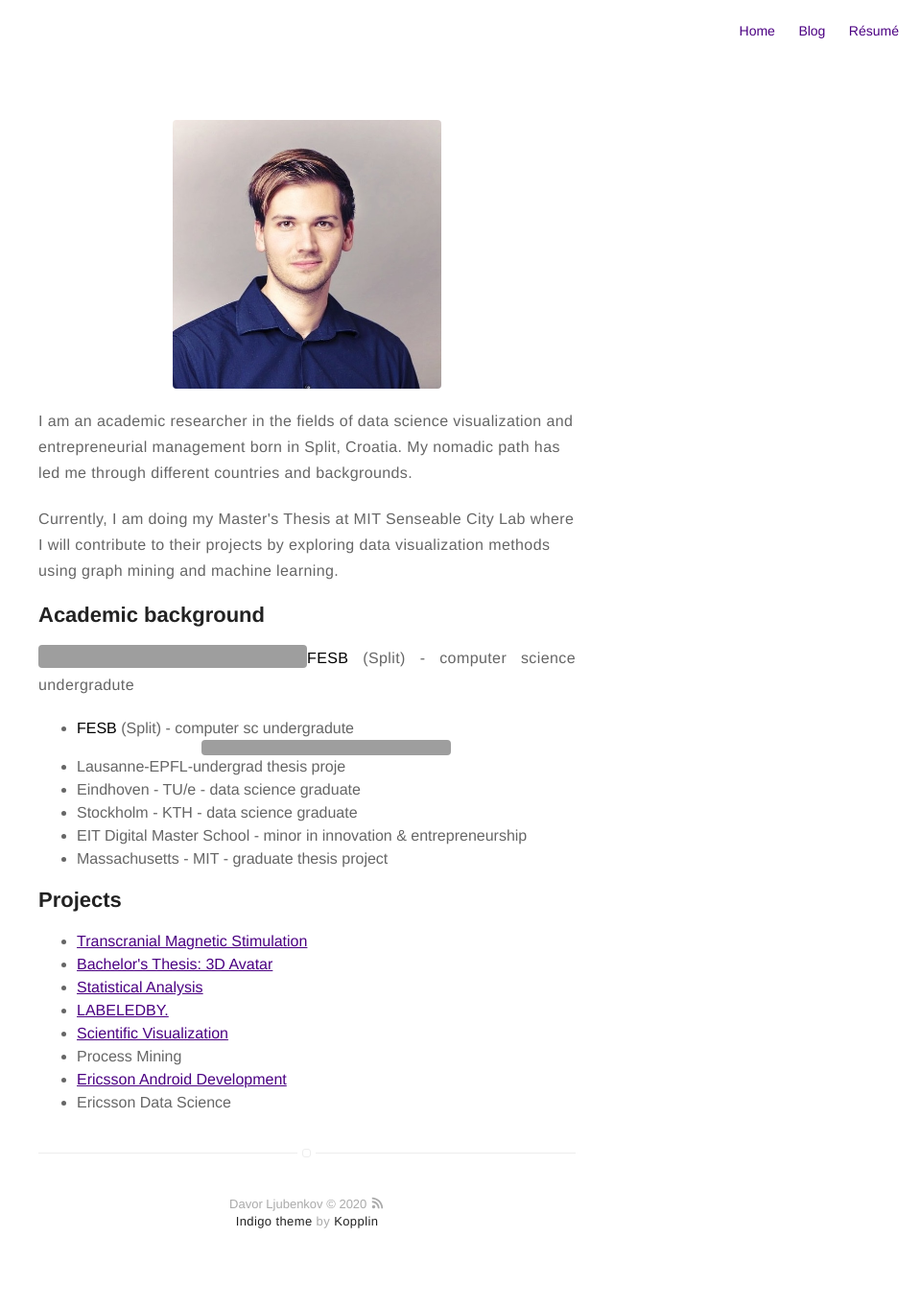
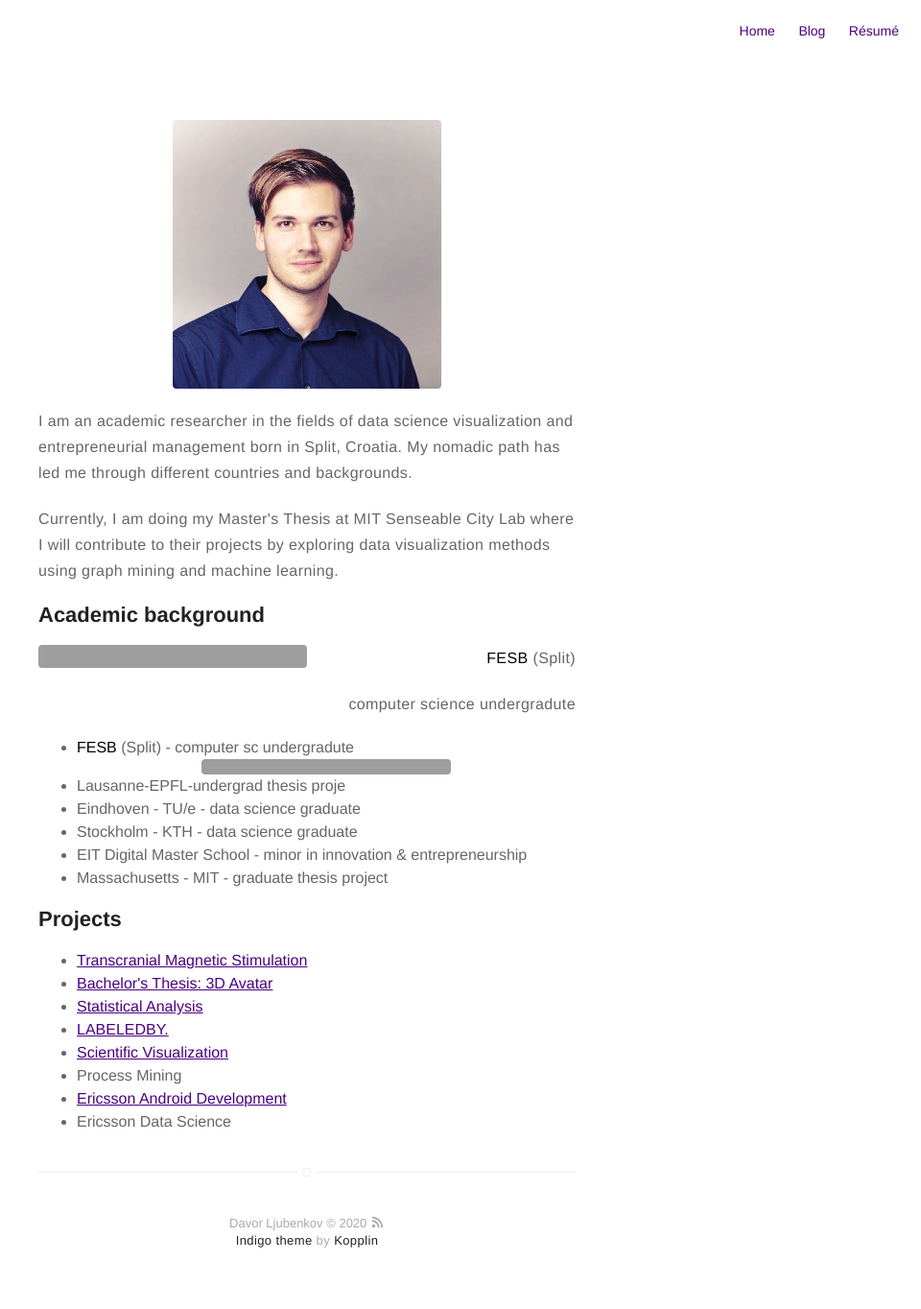
Before and after one commit to dljubenk/dljubenk.github.io, a Jekyll site: the page built from about.md, in a window 1280 px wide. Shown: the whole page at 96% size, without its empty margins (320-1280 px from the left). Built offline with Jekyll 4.4.1, drawn with Linux system fonts in a browser that asks for light colours; grey boxes are pictures that could not be loaded.

Commit message:
Update about.md

```diff
--- a/about.md
+++ b/about.md
@@ -11,7 +11,8 @@ layout: page
 
 <h2>Academic background</h2>
 
-<p align="justify"><img src="https://image.flaticon.com/icons/svg/197/197503.svg" height="24" width="24" align="left" margin-right="-120"> <strong>FESB</strong> (Split) - computer science undergradute</p>
+<p align="right"><img src="https://image.flaticon.com/icons/svg/197/197503.svg" height="24" width="24" align="left"> <strong>FESB</strong> (Split)</p>
+<p align="right">computer science undergradute</p>
 
 <ul class="skill-list">
 	<li><strong>FESB</strong> (Split) - computer sc undergradute</li>
```
